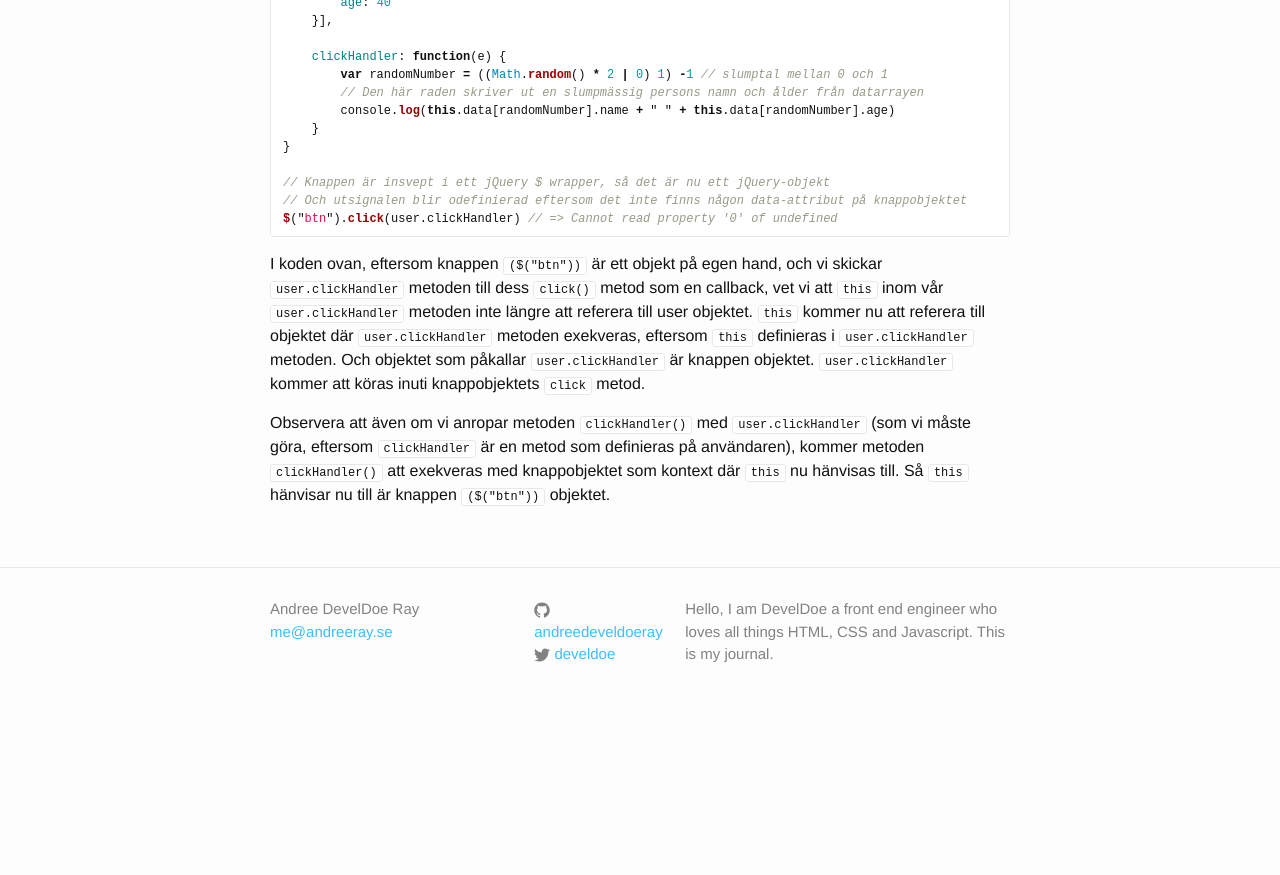
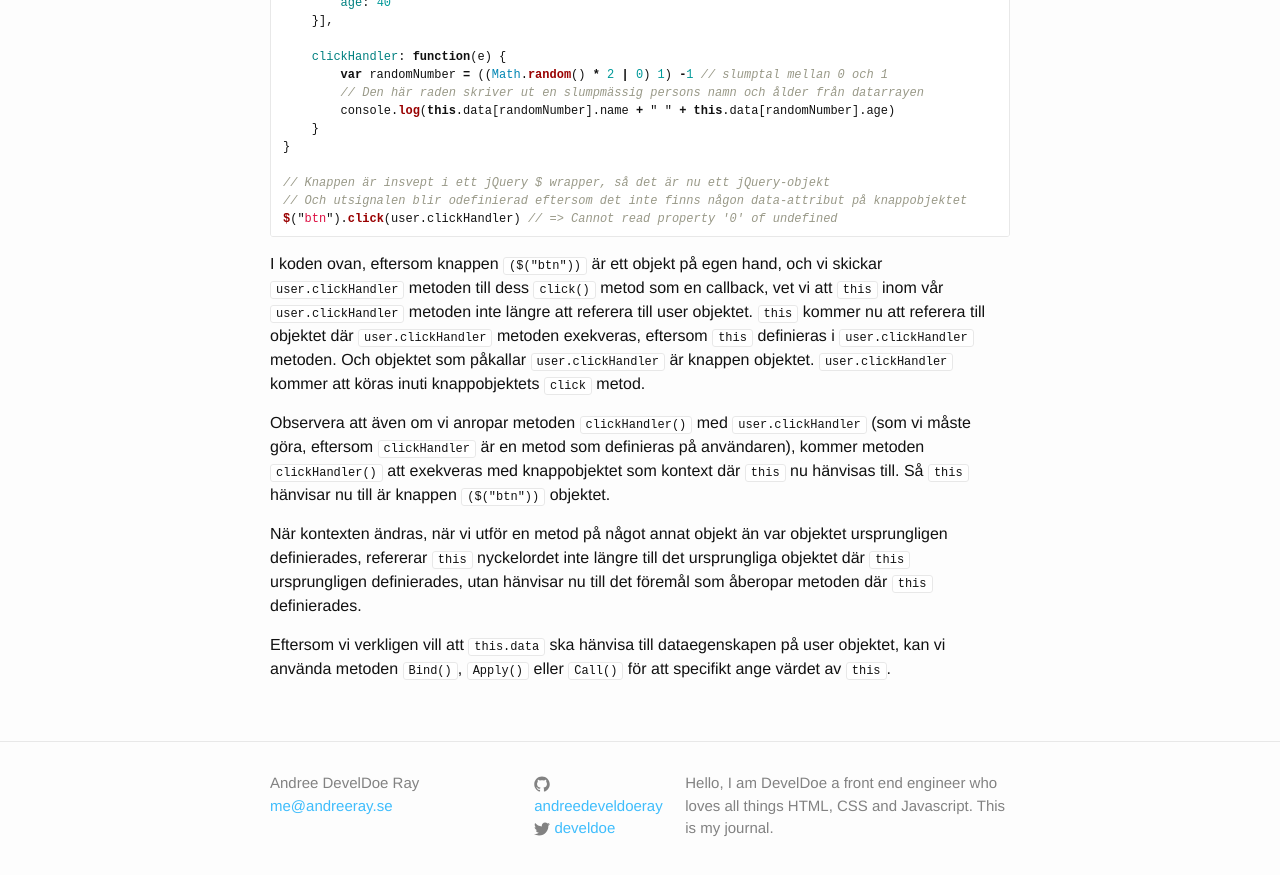
Before and after one commit to develdoe/develdoe.github.io, a Jekyll site: the page built from _posts/2017-11-02-javascript-this.md, in a window 1280 px wide and 900 px high, scrolled down 4409 px. Shown: the top 875 px of the window. Built offline with Jekyll 4.4.1, drawn with Linux system fonts in a browser that asks for light colours; before the commit the page ends 5135 px from its top, so only the background shows below that.

Commit message:
Update 2017-11-02-javascript-this.md

```diff
--- a/_posts/2017-11-02-javascript-this.md
+++ b/_posts/2017-11-02-javascript-this.md
@@ -194,3 +194,7 @@ $("btn").click(user.clickHandler) // => Cannot read property '0' of undefined
 I koden ovan, eftersom knappen `($("btn"))` är ett objekt på egen hand, och vi skickar `user.clickHandler` metoden till dess `click()` metod som en callback, vet vi att `this` inom vår `user.clickHandler` metoden inte längre att referera till user objektet. `this` kommer nu att referera till objektet där `user.clickHandler` metoden exekveras, eftersom `this` definieras i `user.clickHandler` metoden. Och objektet som påkallar `user.clickHandler` är knappen objektet. `user.clickHandler` kommer att köras inuti knappobjektets `click` metod.
 
 Observera att även om vi anropar metoden `clickHandler()` med `user.clickHandler` (som vi måste göra, eftersom `clickHandler` är en metod som definieras på användaren), kommer metoden `clickHandler()` att exekveras med knappobjektet som kontext där `this` nu hänvisas till. Så `this` hänvisar nu till är knappen `($("btn"))` objektet.
+
+När kontexten ändras, när vi utför en metod på något annat objekt än var objektet ursprungligen definierades, refererar `this` nyckelordet inte längre till det ursprungliga objektet där `this` ursprungligen definierades, utan hänvisar nu till det föremål som åberopar metoden där `this` definierades.
+
+Eftersom vi verkligen vill att `this.data` ska hänvisa till dataegenskapen på user objektet, kan vi använda metoden `Bind()`, `Apply()` eller `Call()` för att specifikt ange värdet av `this`.
```
